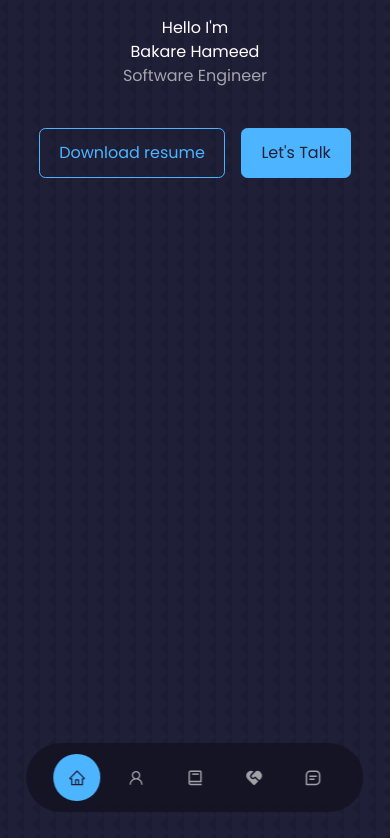
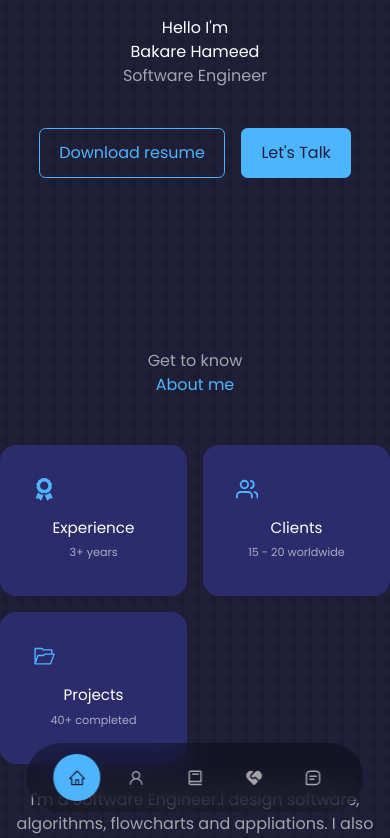
Before and after one commit to BakareHameed/Portfolio, a React (Create React App) app: page / in a window 390 px wide. Shown: the top 838 px of the page. Built offline with nearby package versions, Linux system fonts and the light colour scheme.

Commit message:
new commit

```diff
--- a/src/components/header/header.css
+++ b/src/components/header/header.css
@@ -5,7 +5,7 @@ header{
 }
 .header__container{
     text-align: center;
-    height: 100%;
+    height: 50%;
     position: relative;
 }
 .cta{
@@ -56,13 +56,13 @@ a{
 @media screen and (max-width: 1024px){
     header{
         padding-top: 1rem;
-        height: 140vh;
+        height: 70vh;
     }
 }
 
 @media screen and (max-width: 600px){
     header{
-        height: 120vh;
+        height: 30vh;
     }
     .header__socials,
     .scroll__down{
```
